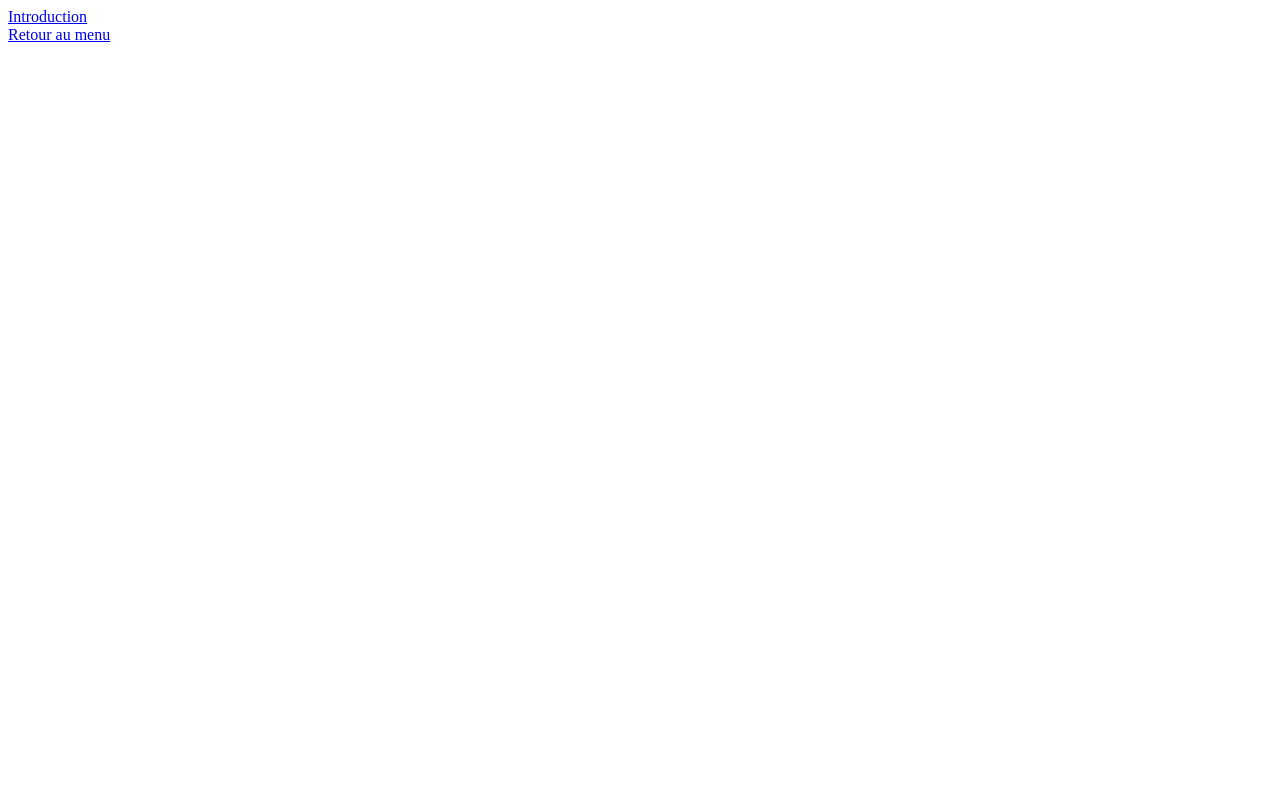
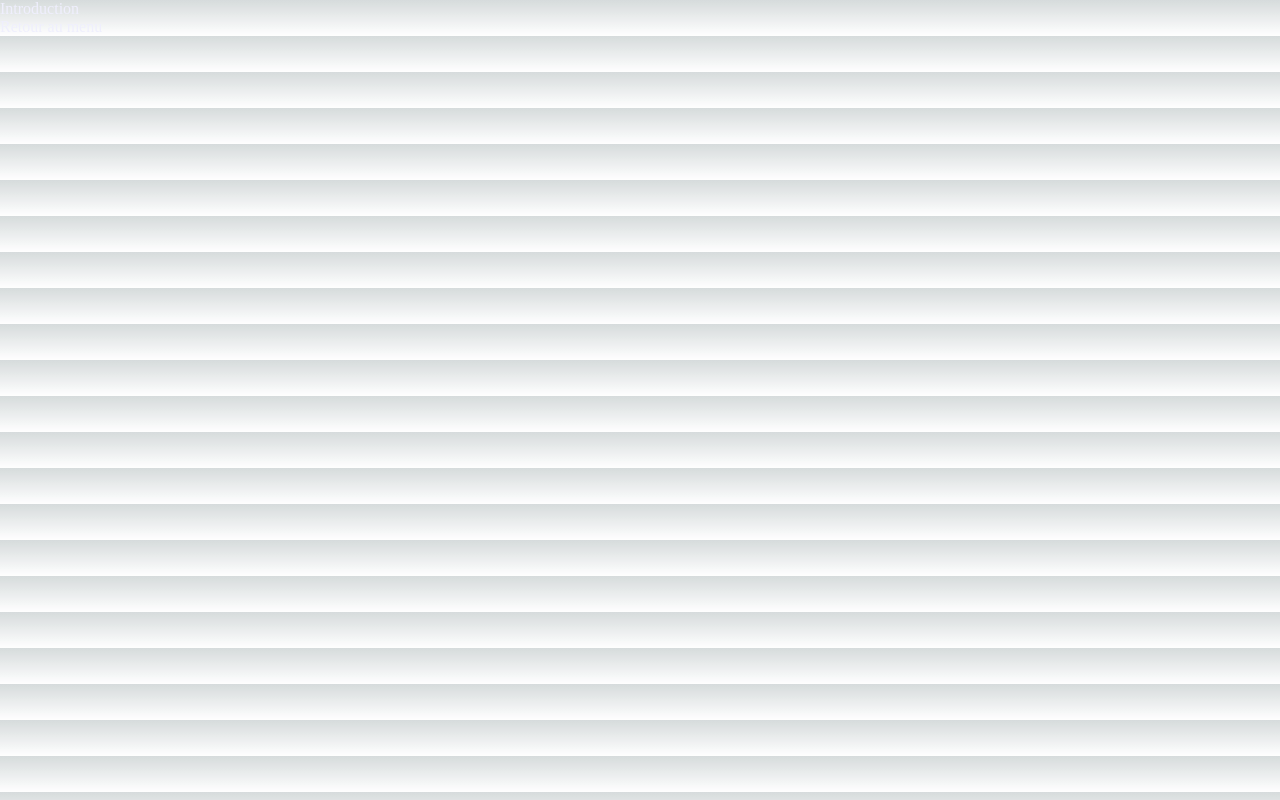
Before and after one commit to awing-ding/def_philo, a Next.js app: page /methodologie in a window 1280 px wide. Built offline with nearby package versions, Linux system fonts and the light colour scheme.

Commit message:
style + fail

```diff
--- a/app/globals.css
+++ b/app/globals.css
@@ -96,7 +96,7 @@ body {
 }
 
 a {
-  color: inherit;
+  color: rgb(239, 239, 253);
   text-decoration: none;
 }
 
--- a/pages/methodologie.tsx
+++ b/pages/methodologie.tsx
@@ -1,6 +1,8 @@
 import content from '../app/data.json'
 import { ReadonlyURLSearchParams, useSearchParams } from 'next/navigation';
 import Link from 'next/link';
+import 'app/style.module.css';
+import 'app/globals.css';
 
 function Menu_Point(methodologie_list : Array<string>){
     return methodologie_list.map((point_title)=>{
@@ -47,12 +49,12 @@ function Conditionnal_renderer(methodologie_list: string[], query_param : Readon
                         case 'h1':
                             wrapper.push(<h1 key={'h1'}>{content.methodo[i][property]}</h1>);
                             break;
-                        case 'h2':
+                        /*case 'h2':
                             wrapper.push(<h2 key={'h2'}>{content.methodo[i][property]}</h2>)
                             break;
                         case 'h3':
                             wrapper.push(<h3 key={'h3'}>{content.methodo[i][property]}</h3>)
-                            break;
+                            break;*/
                         case 'p':
                             if (content.methodo[i][property] instanceof Array) {
                                 wrapper.push(<div key={'div'}>{content.methodo[i][property].map((element) => {
```
